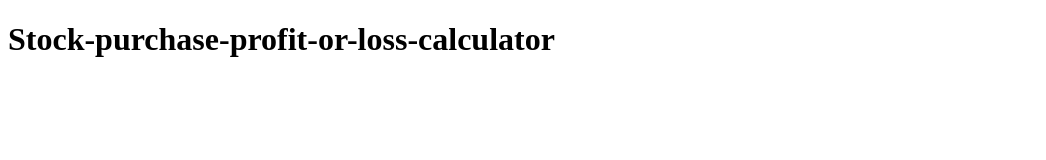
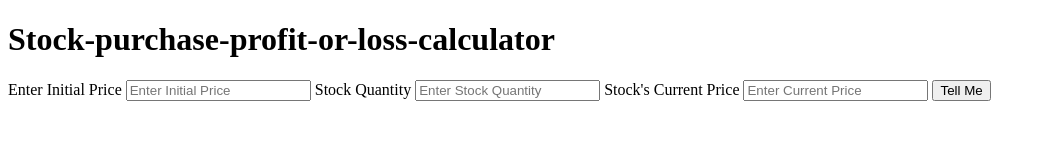
Before and after one commit to iamsaqib24/mark14-stock-purchase-profit-or-loss, a plain HTML site: page index.html in a window 1280 px wide. Shown: the whole page, without its empty margins (0-1046 px from the left). Drawn offline with Linux system fonts and the light colour scheme.

Commit message:
html part done

```diff
--- a/index.html
+++ b/index.html
@@ -10,6 +10,21 @@
 <body>
     <h1>Stock-purchase-profit-or-loss-calculator</h1>
 
+    <div id="main-container">
+        <label for="">Enter Initial Price</label>
+        <input type="number" name="" id="initial-price" placeholder="Enter Initial Price" required />
+
+        <label for="">Stock Quantity</label>
+        <input type="number" name="" id="stock-quantity" placeholder="Enter Stock Quantity" required />
+
+        <label for="">Stock's Current Price</label>
+        <input type="number" name="" id="current-price" placeholder="Enter Current Price" required />
+
+        <button id="submit-btn" type="submit">Tell Me</button>
+
+        <div id="output"></div>
+    </div>
+
     <script src="index.js"></script>
 </body>
 </html>
```
